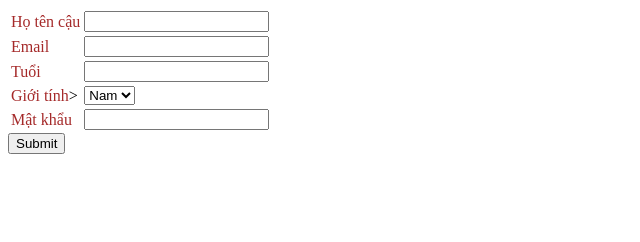
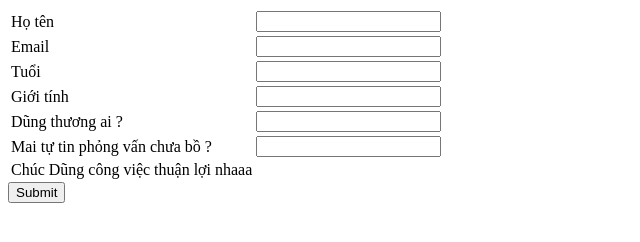
Before and after one commit to Qnhu2502/Qnhu2502.github.io, a plain HTML site: page index.html in a window 1280 px wide. Shown: the whole page, without its empty margins (0-640 px from the left). Drawn offline with Linux system fonts and the light colour scheme.

Commit message:
Update index.html

```diff
--- a/index.html
+++ b/index.html
@@ -4,39 +4,38 @@
     <title>Form Demo</title>
   </head>
   <body>
-    <style>
-        label {
-            color:brown;
-        }
-    </style>
     <form action="">
       <table>
         <tr>
-                <td><label for="hoten">Họ tên cậu</label></td>
-                <td><input type="text" id="hoten" name="hoten" required></td>
+          <td><label for="hoten">Họ tên</label></td>
+          <td><input type="text" id="hoten" name="hoten" /></td>
         </tr>
         <tr>
           <td><label for="email">Email</label></td>
-                <td><input type="email" id="email" name="email" required></td>
+          <td><input type="email" id="email" name="email" /></td>
         </tr>
         <tr>
           <td><label for="tuoi">Tuổi</label></td>
-                <td><input type="number" id="tuoi" name="tuoi" required></td>
+          <td><input type="number" id="tuoi" name="tuoi" /></td>
         </tr>
         <tr>
-                <td><label for="gioitinh">Giới tính</label>></label></td>
-                <td>
-                    <select name="gioitinh" id="gioitinh" required>
-                        <option value="male">Nam</option>
-                        <option value="female">Nữ</option>
-                </td>
+          <td><label for="gioitinh">Giới tính</label></td>
+          <td><input type="male" id="nam" name="nam" /></td>
         </tr>
         <tr>
-                <td><label for="matkhau">Mật khẩu</label></td>
-                <td><input type="password" id="matkhau" name="matkhau" required></td>
+          <td><label for="Dungthuongai?">Dũng thương ai ?</label></td>
+          <td><input type="Dungthuongai?" name="Dungthuongai?" /></td>
+        </tr>
+        <tr>
+          <td><label for="Maitutinphongvanchuabo?">Mai tự tin phỏng vấn chưa bồ ?</label></td>
+          <td><input type="Maitutinphongvanchuabo?" name="Maitutinphongvanchuabo?" /></td>
+          </td>
+        <tr>
+            <td><label for="ChucDungcongviecthuanloinhaaaa">Chúc Dũng công việc thuận lợi nhaaa </label></td>
+        </tr>
         </tr>
       </table>
-        <input type="submit">
+      <input type="submit" />
     </form>
   </body>
 </html>
```
Lines whose indentation alone changed are shown as unchanged.
